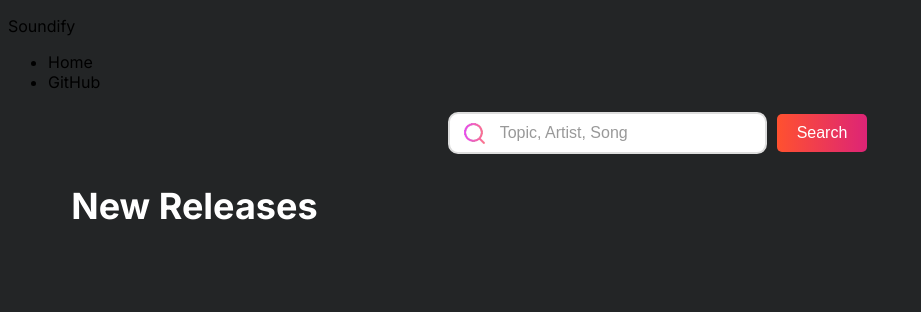
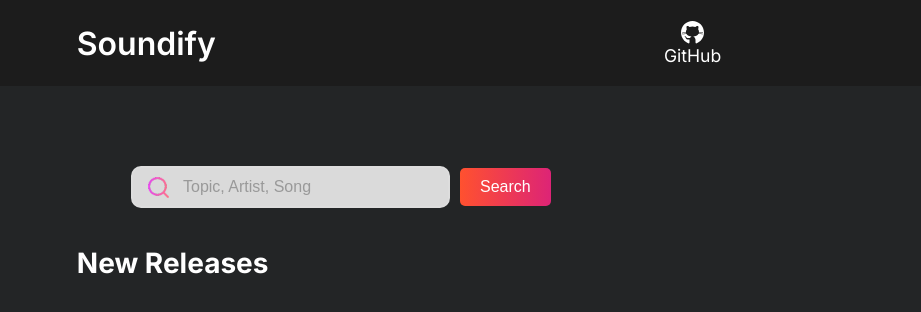
Before and after one commit to uladaharanina/soundify_app, a website: page public/index.html in a window 1280 px wide. Shown: the whole page, without its empty margins (0-921 px from the left). Drawn offline with Linux system fonts and the light colour scheme; no server answers; a web font is replaced by a local one.

Commit message:
finish style for app

```diff
--- a/public/index.html
+++ b/public/index.html
@@ -4,9 +4,11 @@
     <meta charset="UTF-8">
     <meta name="viewport" content="width=device-width, initial-scale=1.0">
     <link rel="stylesheet" href="./style.css">
+    <link rel="icon" href="./favicon.png" type="image/x-icon">
+    <link rel="shortcut icon" href="./favicon.png" type="image/x-icon">
     <link rel="preconnect" href="https://fonts.googleapis.com">
-<link rel="preconnect" href="https://fonts.gstatic.com" crossorigin>
-<link href="https://fonts.googleapis.com/css2?family=Inter:ital,opsz,wght@0,14..32,100..900;1,14..32,100..900&family=Joan&family=Roboto:ital,wght@0,100..900;1,100..900&display=swap" rel="stylesheet">
+    <link rel="preconnect" href="https://fonts.gstatic.com" crossorigin>
+    <link href="https://fonts.googleapis.com/css2?family=Inter:ital,opsz,wght@0,14..32,100..900;1,14..32,100..900&family=Joan&family=Roboto:ital,wght@0,100..900;1,100..900&display=swap" rel="stylesheet">
     <title>Soundify</title>
 </head>
 <body>
@@ -14,27 +16,26 @@
         <p>Soundify</p>
         <nav>
             <ul>
-                <li>Home</li>
-                <li>GitHub</li>
+                <li>
+                    <img src="./github.svg" alr="github">
+                    <a href="https://github.com/uladaharanina/soundify_app/tree/main">GitHub</a>
+                </li>
 
             </ul>
         </nav>
     </header>
     <main>
         <section id="search-container">
-            <div >
+            <div>
                 <img src="./search.png" alt="search icon"/>
                 <input type="text" id="search-input" placeholder="Topic, Artist, Song">
             </div>
-
             <button id="search-button" click="">Search</button>
         </section>
 
         <section id="releases">
             <h1>New Releases</h1>
-            <div id="releases_results">
-
-            </div>
+            <div id="releases_results"></div>
         </section>
     </main>
     <script src="./index.js"></script>
--- a/public/index.js
+++ b/public/index.js
@@ -1,9 +1,9 @@
 // Send request to backend
 
-let resultArray = localStorage.getItem('resultArray') ? localStorage.getItem('resultArray') : [];
+let resultArray = localStorage.getItem('results') ?  JSON.parse(localStorage.getItem('results')) : [];
+
 const releases_results = document.querySelector("#releases_results");
 const updateUI = async () => {
-    console.log(resultArray.length)
     if(resultArray.length > 0){
         resultArray.forEach(item => {
             releases_results.innerHTML += `
@@ -21,16 +21,16 @@ const updateUI = async () => {
 }
 const getAlbums =  () => {
     //Check do we have results already
-    if(localStorage.getItem('results')!== undefined || localStorage.getItem('results')){
+    if(localStorage.getItem('results') !== undefined && localStorage.getItem('results')){
         updateUI();
-    }
-    //If not results, check for token
-    if(localStorage.getItem('token') === undefined || localStorage.getItem('token') === null) {
-         getTokens();
     }
 
     else{
-
+        console.log("Make Call");
+    //If not results, check for token
+    if(localStorage.getItem('token') === undefined || localStorage.getItem('token') === null) {
+        getTokens();
+    }
          fetch("/getAlbums", {
              headers: {
                  'Authorization': `Bearer ${localStorage.getItem('token')}`
@@ -63,4 +63,4 @@ const getTokens = async () => {
     });
 }
 
-getAlbums();
+    getAlbums();
--- a/public/style.css
+++ b/public/style.css
@@ -1,12 +1,78 @@
+
+*{
+    margin: 0;
+    padding: 0;
+    border: 0;
+}
 body{
 
     background: #232526;
     font-family: Inter, sans-serif;
+
 }
 /*HEADER*/
 
+header{
+    background: hsl(0, 0%, 11%);
+    margin: 0;
+    padding: 20px 0;
+    top:0;
+    color: white;
+    display: flex;
+    width:100%;
+    z-index: 10;
+    position: sticky;
+    align-items: center;
+}
+
+header p{
+    font-size: 2em;
+    font-weight: 600;
+    margin-right: 35%;
+    margin-left: 6%;
+}
+
+nav ul{
+    display: flex;
+}
+
+nav ul li{
+    list-style: none;
+    font-size: 1.1em;
+    margin-right: 20px;
+    display: block;
+    cursor: pointer;
+    transition: all 0.3s ease;
+
+}
+
+nav ul li img{
+    display: block;
+    width: 25px;
+    margin: auto;
+    height: 25px;
+}
+
+nav ul li a{
+    text-decoration: none;
+    color: white;
+}
+nav ul li:hover{
+    transform: scale(1.1);
+}
+nav ul li a:hover{
+    transition: all 0.3s ease;
+}
+
 /*INPUT STYLE*/
-
+#search-container {
+    display: flex;
+    align-items: center;
+    justify-content: flex-start;
+    margin: 20px;
+    margin-top: 5em;
+    margin-left: 6em;
+}
 #search-container div{
     display: flex;
     align-items: center;
@@ -16,22 +82,18 @@ body{
     width: 25px;
     height: 25px;
     margin-right: 10px;
-    z-index: 10;
+    z-index: 9;
     position: relative;
     left: 14%;
 }
-#search-container {
-    display: flex;
-    align-items: center;
-    justify-content: center;
-    margin: 20px;
-}
+
 
 #search-input {
     padding: 10px 15px;
     padding-left: 50px;
     font-size: 16px;
     border: 2px solid #ddd;
+    background-color: #dadada;
     border-radius: 10px;
     width: 250px;
     transition: all 0.3s ease;
@@ -56,12 +118,13 @@ body{
     border-radius: 5px;
     cursor: pointer;
     margin-left: 10px;
-    transition: background-color 0.3s ease, transform 0.2s ease;
+    transition: background-color 0.5s ease, transform 0.4s ease;
 }
 
 #search-button:hover {
-    background-color: #e85a3e; /* Darker shade on hover */
-    transform: translateY(-2px); /* Slight lift effect */
+    background-color: #e85a3e;
+    transform: translateY(-2px);
+    transform: scale(1.1);
 }
 
 #search-button:active {
@@ -78,8 +141,9 @@ body{
 
 #releases h1{
     color: #fff;
-    font-size: 36px;
-    margin-left: 5%;
+    font-size: 28px;
+    margin-left: 6%;
+    margin-top: 3%;
     text-align: left;
     margin-bottom: 30px;
 }
```
Also changed, not shown: README.md, public/github.svg (added), 1 other file.
